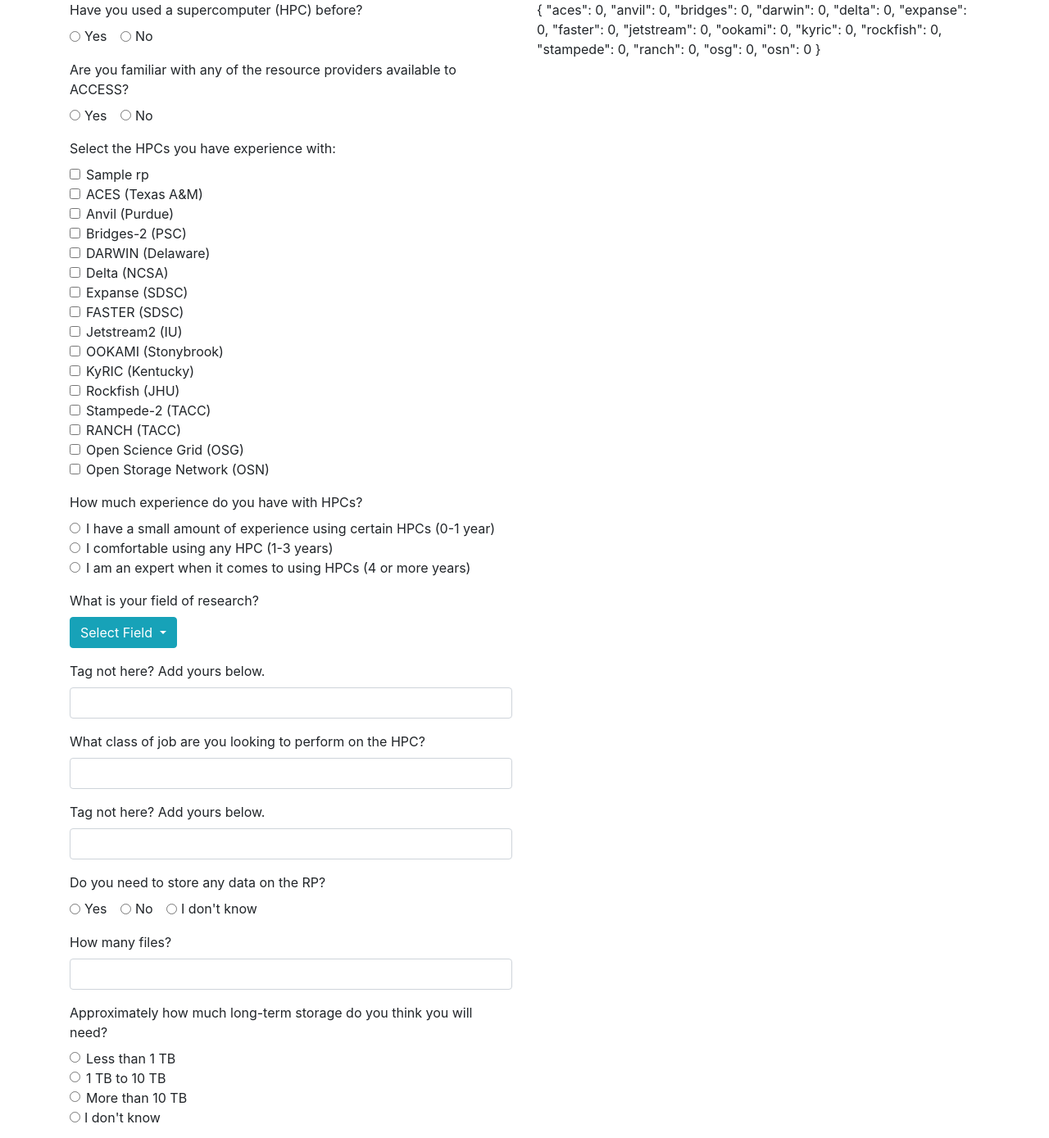
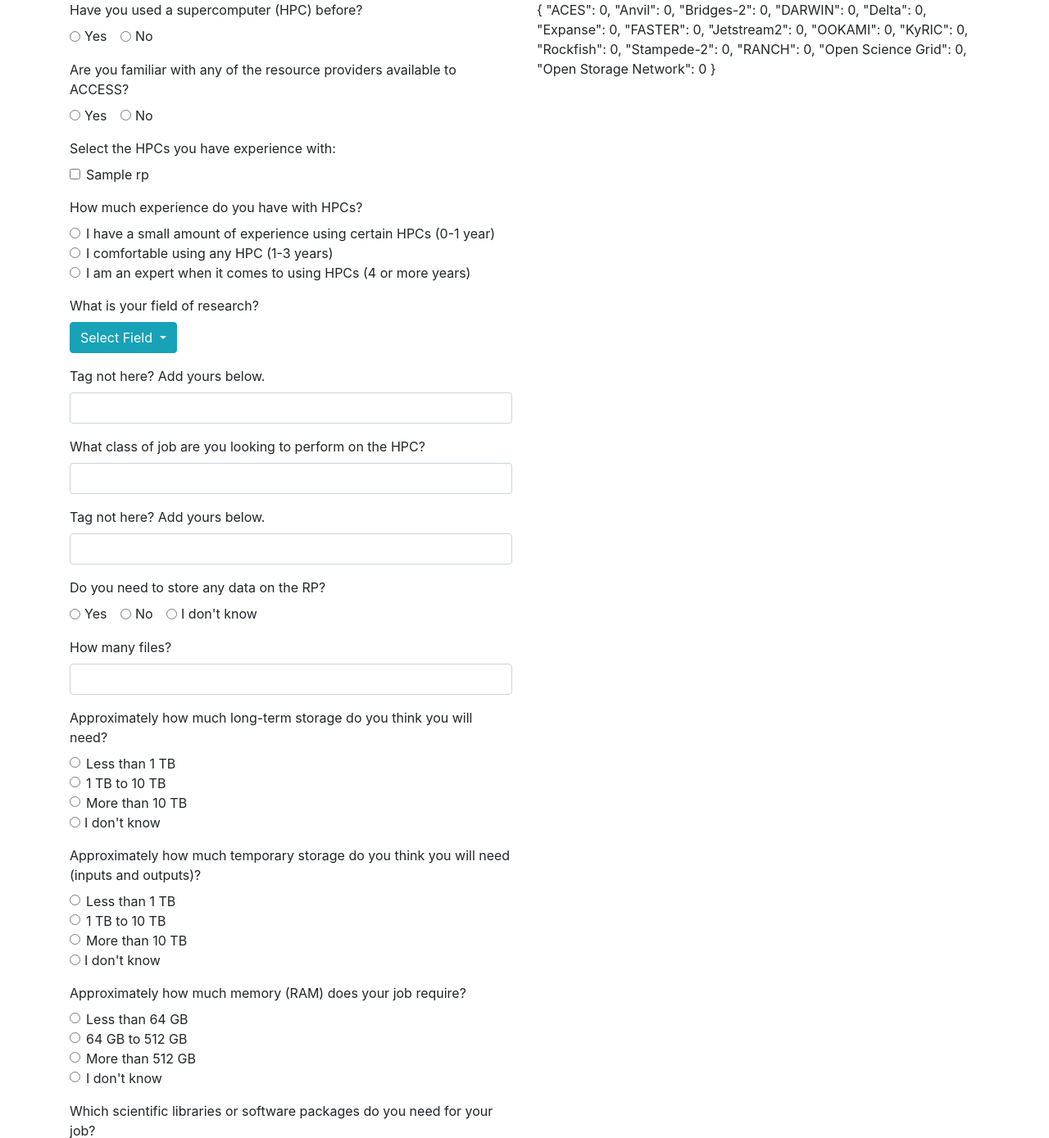
Before and after one commit to hjbr22/ACCESS_Project, a Flask app: template templates/questions.html in a window 1280 px wide. Shown: the part 76-1465 px from the top of the page at 82% size. Run offline with Flask 3, Linux system fonts and the light colour scheme; the template is opened without the code that fills it: most values are stand-ins (such as "Sample title", 1, 10 or a date in 2020); some libraries are stand-ins or nearby versions.

Commit message:
populated the ACCESS RP and Field of Research dropdowns from data from the database instead of data from the js variable

```diff
--- a/app.py
+++ b/app.py
@@ -1,5 +1,6 @@
 from flask import Flask, render_template
 from models.rps import RPS
+from models.researchField import ResearchFields
 
 app = Flask(__name__)
 
@@ -8,10 +9,10 @@ app = Flask(__name__)
 def hello_world():
 
     rps = RPS.select()
-    print(rps)
-    for rp in rps:
-        print(rp.name)
-    return render_template("questions.html", rps = rps)
+    research_fields = ResearchFields.select().order_by(ResearchFields.field_name)
+    return render_template("questions.html",
+                           rps = rps,
+                           research_fields = research_fields)
 
 if __name__ == '__main__':
     app.run(debug=True, host='0.0.0.0', port=8080)
--- a/models/researchField.py
+++ b/models/researchField.py
@@ -2,4 +2,4 @@ from models import *
 
 class ResearchFields(BaseModel):
     id = PrimaryKeyField()
-    field_name = CharField(max_length=40)
+    field_name = CharField(max_length=40, unique=True)
--- a/reset_database.py
+++ b/reset_database.py
@@ -43,7 +43,6 @@ fields = [
     {"field_name":"Physics"},
     {"field_name":"Computer Science"},
     {"field_name":"Civil Engineering"},
-    {"field_name":"Physics"},
     {"field_name":"Civil Engineering"},
     {"field_name":"Economics"},
     {"field_name":"Linguistics"},
--- a/static/js/scripts.js
+++ b/static/js/scripts.js
@@ -1,101 +1,74 @@
-// ACCESS RPs
-const RPs = [['aces',"ACES (Texas A&M)"], ["anvil","Anvil (Purdue)"], ["bridges","Bridges-2 (PSC)"],
-["darwin","DARWIN (Delaware)"], ["delta","Delta (NCSA)"], ["expanse","Expanse (SDSC)"],
-["faster","FASTER (SDSC)"], ["jetstream","Jetstream2 (IU)"], ["ookami","OOKAMI (Stonybrook)"],
-["kyric","KyRIC (Kentucky)"], ["rockfish","Rockfish (JHU)"], ["stampede","Stampede-2 (TACC)"],
-["ranch","RANCH (TACC)"], ["osg","Open Science Grid (OSG)"], ["osn","Open Storage Network (OSN)"]]
 
 // RPs with Open on Demand or other GUIs
-const rpWithGUI = ['aces', 'anvil', 'bridges', 'delta', 'expanse', 'faster', 'jetstream', 'stampede']
+const rpWithGUI = ['ACES', 'Anvil', 'Bridges-2', 'Delta', 'Expanse', 'FASTER', 'Jetstream2', 'Stampede-2']
 
 // fields of research
-const fieldsAndRps = {"Biology":['bridges','stampede','expanse'],
-                "Chemistry":['bridges','stampede'],
-                "Physics":['bridges','stampede','expanse'],
-                "Computer Science":['bridges','stampede','expanse'],
-                "Civil Engineering":['jetstream','bridges'],
-                "Economics":['jetstream','expanse'],
-                "Linguistics":['osg'],
-                "History":['osg'],
-                "Agriculture":['kyric','anvil'],
-                "Medicine":['ookami','rockfish','bridges']}
+const fieldsAndRps = {"Biology":['Bridges-2','Stampede-2','Expanse'],
+                "Chemistry":['Bridges-2','Stampede-2'],
+                "Physics":['Bridges-2','Stampede-2','Expanse'],
+                "Computer Science":['Bridges-2','Stampede-2','Expanse'],
+                "Civil Engineering":['Jetstream2','Bridges-2'],
+                "Economics":['Jetstream2','Expanse'],
+                "Linguistics":['Open Science Grid'],
+                "History":['Open Science Grid'],
+                "Agriculture":['KyRIC','Anvil'],
+                "Medicine":['OOKAMI','Rockfish','Bridges-2']}
 
 // types of jobs
-const jobTypeAndRps = {"Data Analytics":['delta', 'bridges', 'darwin'],
-                 "Data Mining":['darwin'],
-                 "NLP":['kyric'],
-                 "Textual Analysis":['delta'],
-                 "Modeling and Simulation":['delta'],
-                 "Bioinformatics":['kyric','expanse'],
-                 "Biophysics":['kyric','expanse'],
-                 "Biochemistry":['kyric','expanse'],
-                 "Fluid Dynamics":['delta'],
-                 "Materials Science":['expanse'],
-                 "Image Processing":['darwin'],
-                 "Machine Learning":['delta','bridges','darwin'],
-                 "Astronomic Science":['expanse'],
+const jobTypeAndRps = {"Data Analytics":['Delta', 'Bridges-2', 'DARWIN'],
+                 "Data Mining":['DARWIN'],
+                 "NLP":['KyRIC'],
+                 "Textual Analysis":['Delta'],
+                 "Modeling and Simulation":['Delta'],
+                 "Bioinformatics":['KyRIC','Expanse'],
+                 "Biophysics":['KyRIC','Expanse'],
+                 "Biochemistry":['KyRIC','Expanse'],
+                 "Fluid Dynamics":['Delta'],
+                 "Materials Science":['Expanse'],
+                 "Image Processing":['DARWIN'],
+                 "Machine Learning":['Delta','Bridges-2','DARWIN'],
+                 "Astronomic Science":['Expanse'],
                  "Digital Humanities":[],
-                 "Computational Chemistry":['expanse'],
+                 "Computational Chemistry":['Expanse'],
                  "Genomics":[],
-                 "Deep Learning":['delta'],
-                 "High Energy Physics":['expanse'],
-                 "Virtual Machine":['jetstream'],
-                 "General":['stampede','darwin'],
-                 "Parallel":['stampede']}
+                 "Deep Learning":['Delta'],
+                 "High Energy Physics":['Expanse'],
+                 "Virtual Machine":['Jetstream2'],
+                 "General":['Stampede-2','DARWIN'],
+                 "Parallel":['Stampede-2']}
 
 // rps for graphical jobs
-const graphicalRps = ['aces', 'bridges', 'darwin', 'delta', 'expanse', 'faster', 'kyric', 'stampede']
+const graphicalRps = ['ACES', 'Bridges-2', 'DARWIN', 'Delta', 'Expanse', 'FASTER', 'KyRIC', 'Stampede-2']
 
 // CPU and GPU parallel RPs
-const parallelRPs = ['bridges', 'darwin', 'delta', 'expanse', 'stampede']
+const parallelRPs = ['Bridges-2', 'DARWIN', 'Delta', 'Expanse', 'Stampede-2']
 
 // long term storage
-const ltStorage ={'less-than-1':['delta', 'kyric', 'stampede'],
-                  '1-10': ['anvil', 'darwin', 'faster', 'ookami', 'rockfish', 'ranch'],
-                  'more-than-10':['aces', 'osn', 'jetstream', 'expanse', 'bridges'],
+const ltStorage ={'less-than-1':['Delta', 'KyRIC', 'Stampede-2'],
+                  '1-10': ['Anvil', 'DARWIN', 'FASTER', 'OOKAMI', 'Rockfish', 'RANCH'],
+                  'more-than-10':['ACES', 'Open Storage Network', 'Jetstream2', 'Expanse', 'Bridges-2'],
                   'unsure':[]}
 
 // temp storage
-const tempStorage = {'less-than-1':['aces', 'faster', 'osg'],
-                    '1-10':['darwin', 'delta', 'kyric', 'rockfish'],
-                    'more-than-10':['anvil', 'ookami', 'stampede', 'expanse', 'jetstream', 'bridges'],
+const tempStorage = {'less-than-1':['ACES', 'FASTER', 'Open Science Grid'],
+                    '1-10':['DARWIN', 'Delta', 'KyRIC', 'Rockfish'],
+                    'more-than-10':['Anvil', 'OOKAMI', 'Stampede-2', 'Expanse', 'Jetstream2', 'Bridges-2'],
                     'unsure':[]}
 
 // memory
-const RPmemory = {'less-than-64':['aces', 'anvil', 'bridges', 'darwin', 'delta', 'expanse', 'faster', 'jetstream',
-               'ookami', 'kyric', 'rockfish', 'stampede', 'osg'],
-     '64-512':['anvil', 'stampede', 'delta', 'expanse', 'faster', 'rockfish', 'bridges', 'darwin'],
-     'more-than-512':['kyric', 'jetstream', 'bridges', 'delta', 'darwin', 'expanse', 'rockfish'],
+const RPmemory = {'less-than-64':['ACES', 'Anvil', 'Bridges-2', 'DARWIN', 'Delta', 'Expanse', 'FASTER', 'Jetstream2',
+               'OOKAMI', 'KyRIC', 'Rockfish', 'Stampede-2', 'Open Science Grid'],
+     '64-512':['Anvil', 'Stampede-2', 'Delta', 'Expanse', 'FASTER', 'Rockfish', 'Bridges-2', 'DARWIN'],
+     'more-than-512':['KyRIC', 'Jetstream2', 'Bridges-2', 'Delta', 'DARWIN', 'Expanse', 'Rockfish'],
      'unsure':[]}
 
 // Initialize scores for each RP
-let rpScores = {'aces':0, 'anvil':0, 'bridges':0, 'darwin':0, 'delta':0, 'expanse':0, 'faster':0, 'jetstream':0,
-'ookami':0, 'kyric':0, 'rockfish':0, 'stampede':0, 'ranch':0, 'osg':0, 'osn':0}
+let rpScores = {'ACES':0, 'Anvil':0, 'Bridges-2':0, 'DARWIN':0, 'Delta':0, 'Expanse':0, 'FASTER':0, 'Jetstream2':0,
+'OOKAMI':0, 'KyRIC':0, 'Rockfish':0, 'Stampede-2':0, 'RANCH':0, 'Open Science Grid':0, 'Open Storage Network':0}
 
 
 
 $(document).ready(function(){
-
-    // populate the experience with ACCESS providers options
-    for (let i = 0; i < RPs.length; i++){
-        $("#access-rps").append(
-            $(`<div class="form-check">
-                <input class="form-check-input used-rps" type="checkbox" id="${RPs[i][0]}-option-rp" value="${RPs[i][0]}">
-                <label class="form-check-label" for="${RPs[i][0]}-option-rp">${RPs[i][1]}</label>
-               </div>`)
-        )
-    }
-
-    // populate the field of research dropdown
-    fields = Object.keys(fieldsAndRps).sort()
-    for (let i = 0; i < fields.length; i++){
-        $("#field-dropdown-options").append(
-            $(`<div class="form-check dropdown-item">
-            <input class="form-check-input" type="checkbox" id="${fields[i].split(' ').join('-').toLocaleLowerCase()}-option" value="${fields[i]}">
-            <label class="form-check-label" for="${fields[i].split(' ').join('-').toLowerCase()}-option">${fields[i]}</label>
-            </div>`)
-        )
-    }
 
     // search the field of research dropdown
     $("#field-dropdown-search").on("keyup", function(){
@@ -124,11 +97,6 @@ $(document).ready(function(){
     $(document).on('click', '.remove-tag', function(){
         $(this).parents('.tag').remove()
     })
-
-
-    /////
-    // Recommending RPs
-    ////
 
     // show the scores
     display_score()
@@ -251,21 +219,21 @@ function calculate_score(){
         for (let i=0; i<parallelRPs.length; i++){
             increase_score(parallelRPs[i])
         }
-        rpScores['jetstream'] += 1000
+        rpScores['Jetstream2'] += 1000
         console.log(rpScores)
     }
 
     //job length
     if($("input[name='job-run']:checked").val() == 1){
         console.log("runs forever")
-        rpScores['jetstream'] += 1000
+        rpScores['Jetstream2'] += 1000
         console.log(rpScores)
     }
 
     // virtual machine
     if($("input[name='vm']:checked").val() == 1){
         console.log("needs vm")
-        rpScores['jetstream'] += 1000
+        rpScores['Jetstream2'] += 1000
         console.log(rpScores)
     }
 
--- a/templates/questions.html
+++ b/templates/questions.html
@@ -101,6 +101,13 @@
                 <input class="form-control" id="field-dropdown-search" type="text">
                 <div class="dropdown-divider"></div>
                     <!-- The options are added in javascript -->
+                    {% for field in research_fields%}
+                    <div class="form-check dropdown-item">
+                        {%set field_id = field.field_name.replace(" ", "-") %}
+                        <input class="form-check-input" type="checkbox" id="{{field_id}}-option" value="{{field.field_name}}">
+                        <label class="form-check-label" for="{{field_id}}-option">{{field.field_name}}</label>
+                    </div>
+                    {%endfor%}
 
             </div>
         </div>
```
